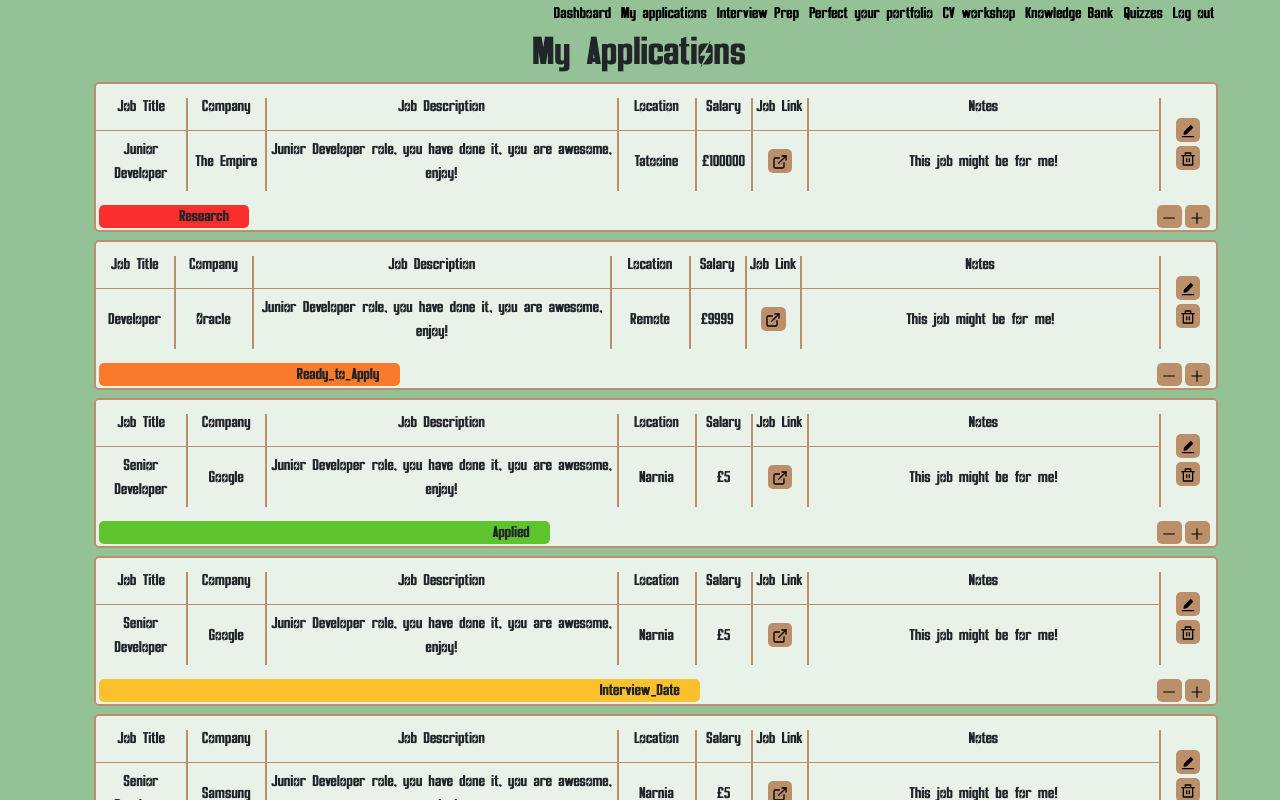
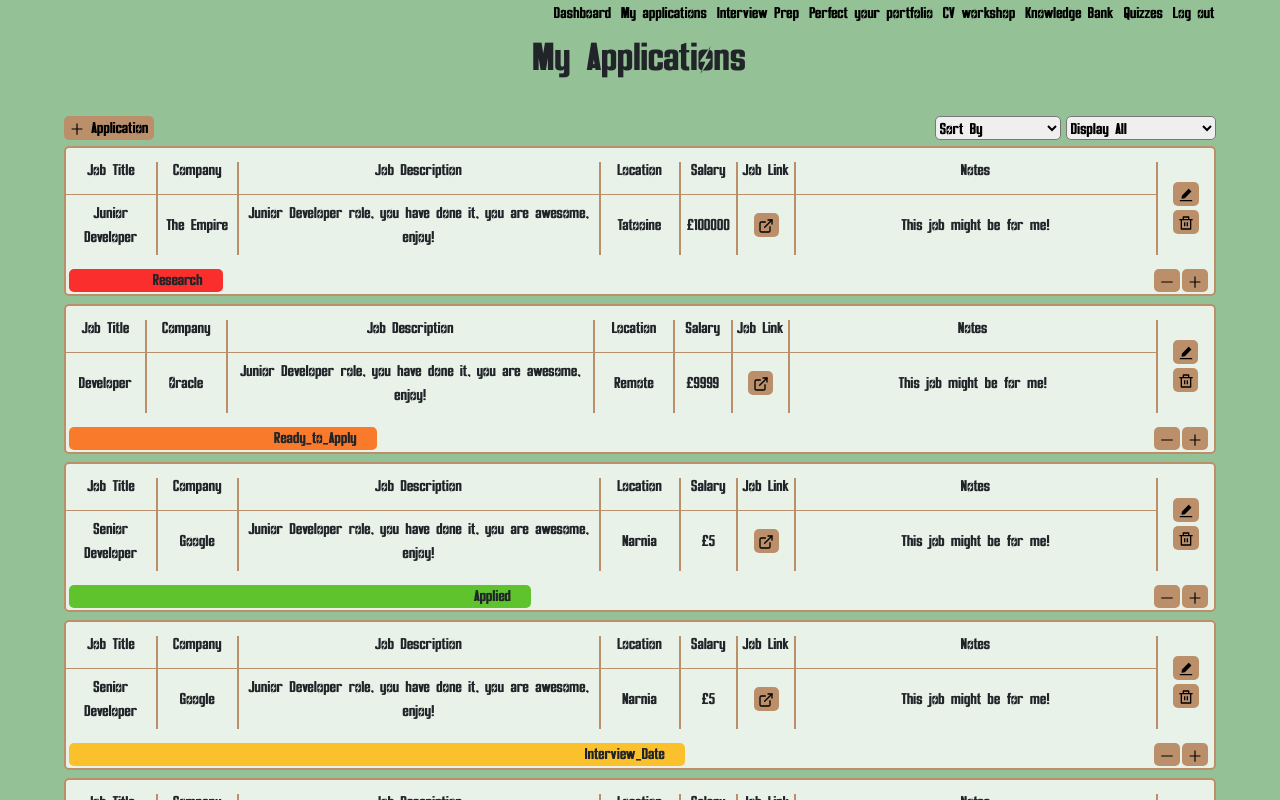
Before and after one commit to SchoolOfCode/bc13_final-project_front-end-cyber-insecure, a React (Create React App) app: page /applications in a window 1280 px wide. Shown: the top 800 px of the page. Built offline with nearby package versions, Linux system fonts and the light colour scheme; no server answers; sample sign-in values are in the browser's storage.

Commit message:
new application button and input popup done, sort and filter buttons done

```diff
--- a/src/Components/ApplicationList/Application.js
+++ b/src/Components/ApplicationList/Application.js
@@ -25,7 +25,7 @@ function Application(props) {
       progressStage = "Second_Interview_Done";
       break;
     case 7:
-      progressStage = "Success";
+      progressStage = "Completed";
       break;
     default:
       progressStage = "Research";
@@ -71,7 +71,7 @@ function Application(props) {
             <p>Salary</p>
           </div>
           <div className="app-section-footer">
-            <p2>{props.salary}</p2>
+            <p2>£{props.salary}</p2>
           </div>
         </div>
         <div className="app-section">
--- a/src/Components/ApplicationList/ApplicationList.css
+++ b/src/Components/ApplicationList/ApplicationList.css
@@ -5,7 +5,47 @@
   align-items: center;
   /* justify-content: center; */
   width: 100vw;
-text-align: center;
+  text-align: center;
+}
+.applications-header{
+  display: flex;
+  flex-direction: column;
+  align-items: center;
+  justify-content: space-around;
+  width: 90%;
+  height: 15vh;
+  gap: 2vh;
+}
+.applications-buttons{
+  display: flex;
+  flex-direction: row;
+  align-items: center;
+  width: 100%;
+  justify-content: space-between;
+  height: 20%;
+}
+.applications-buttons button{
+  background-color: #bb8f6a;
+  border: none;
+  border-radius: 5px;
+  padding-right: 5px;
+  padding-left: 5px;
+}
+.applications-buttons button:hover {
+  -webkit-box-shadow: 0px 0px 5px 5px #e5be83;
+  box-shadow: 0px 0px 5px 5px #e5be83d4;
+}
+.applications-buttons select{
+  border-radius: 5px;
+}
+.app-buttons-right{
+display: flex;
+gap: 5px;
+height: 100%;
+}
+.app-buttons-left{
+  display: flex;
+  height: 100%;
 }
 .applications-main {
   display: flex;
@@ -13,6 +53,7 @@ text-align: center;
   align-items: center;
   width: 100%;
   gap: 1vh;
+  padding: 0;
 }
 .application-container {
   display: flex;
@@ -220,7 +261,7 @@ text-align: center;
   margin-right: 20px;
   text-align: center;
 }
-.Success {
+.Completed {
   display: flex;
   align-items: center;
   justify-content: flex-end;
@@ -229,7 +270,7 @@ text-align: center;
   height: 100%;
   border-radius: 5px;
 }
-.Success p {
+.Completed p {
   margin-top: 15px;
   margin-right: 20px;
   text-align: center;
@@ -249,3 +290,26 @@ text-align: center;
   border: none;
   border-radius: 5px;
 }
+
+
+.app-popup-container{
+  position: fixed;
+  top: 0;
+  left: 0;
+  width: 100%;
+  height: 100vh;
+  background-color: rgba(0, 0, 0, 0.2);
+  display: flex;
+  flex-direction: column;
+  justify-content: center;
+  align-items: center;
+}
+.app-popup{
+  display: flex;
+  flex-direction: column;
+  align-items: center;
+  justify-content: center;
+width: 80%;
+height: 80%;
+background-color: aqua;
+}
--- a/src/Components/ApplicationList/ApplicationList.js
+++ b/src/Components/ApplicationList/ApplicationList.js
@@ -1,19 +1,103 @@
 import React from "react";
-import Navbar from '../Navbar/Navbar'
-import "./ApplicationList.css"
-import Application from './Application.js';
+import Navbar from "../Navbar/Navbar";
+import "./ApplicationList.css";
+import Application from "./Application.js";
 import dummyJobsApplications from "./dummyData";
+import { AiOutlinePlus } from "react-icons/ai";
+import Popup from "reactjs-popup";
 
-function ApplicationList (props){
+function ApplicationList(props) {
   return [
-        <Navbar/>,
+    <Navbar />,
     <div className="applications-container">
       <div className="applications-header">
+        <div className="applications-title">
           <h1>My Applications</h1>
         </div>
+        <div className="applications-buttons">
+          <div className="app-buttons-left">
+            <Popup
+              trigger={
+                <button>
+                  <AiOutlinePlus /> Application
+                </button>
+              }
+            >
+              {(close) => (
+                <div className="app-popup-container">
+                  <div className="app-popup">
+                    <div>
+                      <p>Job Title</p>
+                      <input></input>
+                    </div>
+                    <div>
+                      <p>Company Name</p>
+                      <input></input>
+                    </div>
+                    <div>
+                      <p>Job Description</p>
+                      <input></input>
+                    </div>
+                    <div>
+                      <p>Location</p>
+                      <input></input>
+                    </div>
+                    <div>
+                      <p>Salary</p>
+                      <input></input>
+                    </div>
+                    <div>
+                      <p>Job Link</p>
+                      <input></input>
+                    </div>
+                    <div>
+                      <p>Notes</p>
+                      <input></input>
+                    </div>
+                    <div>
+                      <button>Save</button>
+                      <button>Cancel</button>
+                    </div>
+
+                    <div className="">
+                      <button
+                        className="button"
+                        onClick={() => {
+                          console.log("modal closed ");
+                          close();
+                        }}
+                      >
+                        close
+                      </button>
+                    </div>
+                  </div>
+                </div>
+              )}
+            </Popup>
+          </div>
+          <div className="app-buttons-right">
+            <select>
+              <option value="">Sort By</option>
+              <option value="">Salary high-low</option>
+              <option value="">Salary low-high</option>
+              <option value="">Progress high-low</option>
+              <option value="">Progress low-high</option>
+            </select>
+            <select>
+              <option value="">Display All</option>
+              <option value="">Research Stage</option>
+              <option value="">Applied</option>
+              <option value="">Interview Date</option>
+              <option value="">Initial Interview Done</option>
+              <option value="">Second Interview Done</option>
+              <option value="">Completed</option>
+            </select>
+          </div>
+        </div>
+      </div>
       <ul className="applications-main">
-                {dummyJobsApplications.map((app)=>{
-                    return(
+        {dummyJobsApplications.map((app) => {
+          return (
             <Application
               jobTitle={app.jobTitle}
               company={app.company}
@@ -23,12 +107,11 @@ function ApplicationList (props){
               jobLink={app.jobLink}
               notes={app.notes}
               progress={app.progress}
-
             />
-                    )
+          );
         })}
       </ul>
-        </div>
-        ]
+    </div>,
+  ];
 }
-export default ApplicationList
+export default ApplicationList;
--- a/src/Components/ApplicationList/dummyData.js
+++ b/src/Components/ApplicationList/dummyData.js
@@ -6,7 +6,7 @@ let dummyJobsApplications = [
     jobDescription:
       "Junior Developer role, you have done it, you are awesome, enjoy!",
     location: "Tatooine",
-    salary: "£100000",
+    salary: "100000",
     jobLink: "https://www.otta.com",
     notes: "This job might be for me!",
     progress: 1,
@@ -19,7 +19,7 @@ let dummyJobsApplications = [
     jobDescription:
       "Junior Developer role, you have done it, you are awesome, enjoy!",
     location: "Remote",
-    salary: "£9999",
+    salary: "9999",
     jobLink: "https://www.otta.com",
     notes: "This job might be for me!",
     progress: 2,
@@ -32,7 +32,7 @@ let dummyJobsApplications = [
     jobDescription:
       "Junior Developer role, you have done it, you are awesome, enjoy!",
     location: "Narnia",
-    salary: "£5",
+    salary: "5",
     jobLink: "https://www.otta.com",
     notes: "This job might be for me!",
     progress: 3,
@@ -45,7 +45,7 @@ let dummyJobsApplications = [
     jobDescription:
       "Junior Developer role, you have done it, you are awesome, enjoy!",
     location: "Narnia",
-    salary: "£5",
+    salary: "5",
     jobLink: "https://www.otta.com",
     notes: "This job might be for me!",
     progress: 4,
@@ -58,7 +58,7 @@ let dummyJobsApplications = [
     jobDescription:
       "Junior Developer role, you have done it, you are awesome, enjoy!",
     location: "Narnia",
-    salary: "£5",
+    salary: "5",
     jobLink: "https://www.otta.com",
     notes: "This job might be for me!",
     progress: 5,
@@ -71,7 +71,7 @@ let dummyJobsApplications = [
     jobDescription:
       "Junior Developer role, you have done it, you are awesome, enjoy!",
     location: "Narnia",
-    salary: "£5",
+    salary: "5",
     jobLink: "https://www.otta.com",
     notes: "This job might be for me!",
     progress: 6,
@@ -84,7 +84,7 @@ let dummyJobsApplications = [
     jobDescription:
       "Junior Developer role, you have done it, you are awesome, enjoy!",
     location: "Narnia",
-    salary: "£5",
+    salary: "5",
     jobLink: "https://www.otta.com",
     notes: "This job might be for me!",
     progress: 7,
--- a/src/Components/Navbar/Navbar.css
+++ b/src/Components/Navbar/Navbar.css
@@ -20,10 +20,12 @@
 .navbar-open button:hover {
     border: none;
     background-color: #FBF0A2 ;
+    border-radius: 5px;
 }
 .navbar-container button:hover {
     border: none;
     background-color: #FBF0A2 ;
+    border-radius: 5px;
 }
 .hamburger{
     display: flex;
```
Lines whose indentation alone changed are shown as unchanged.
